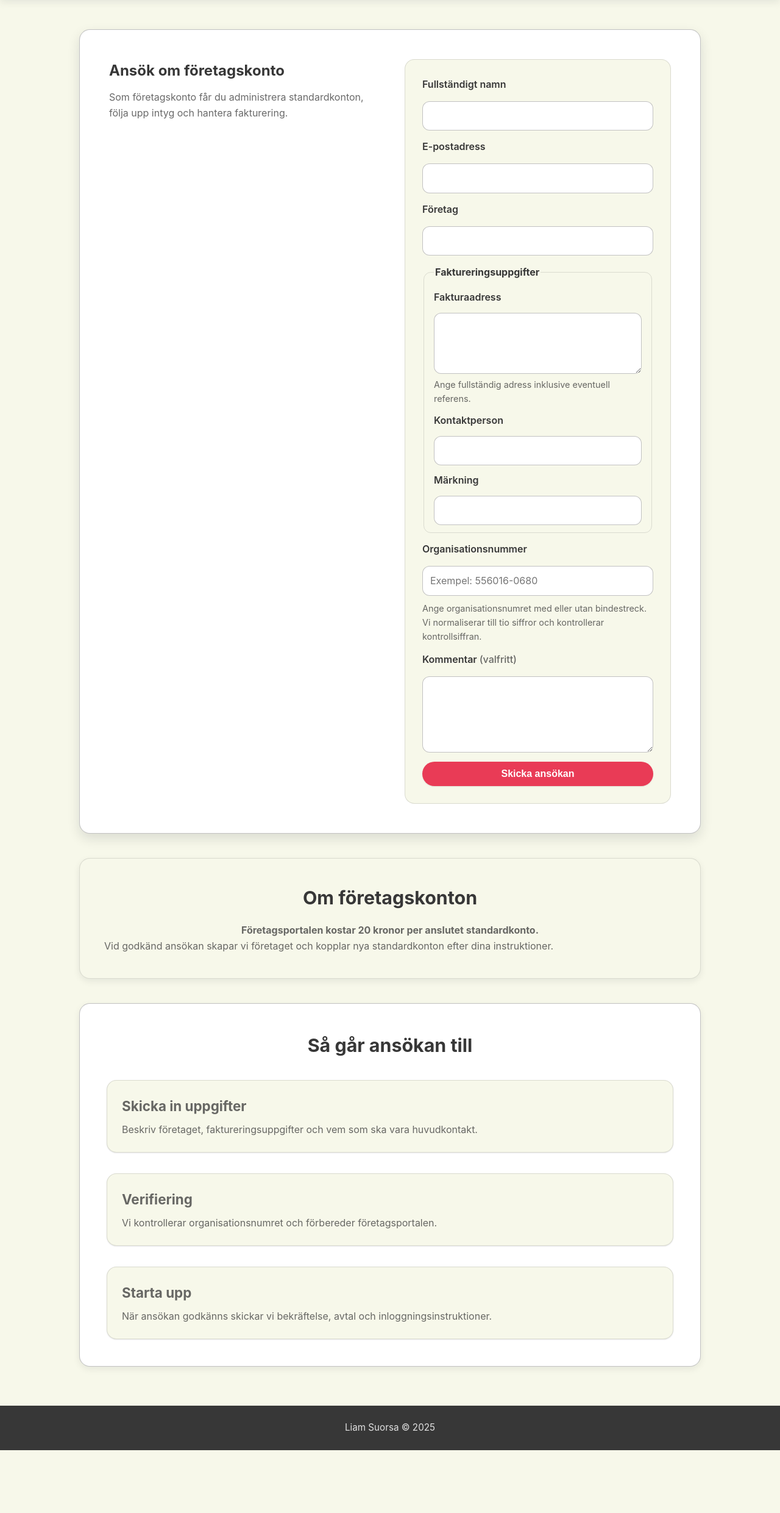
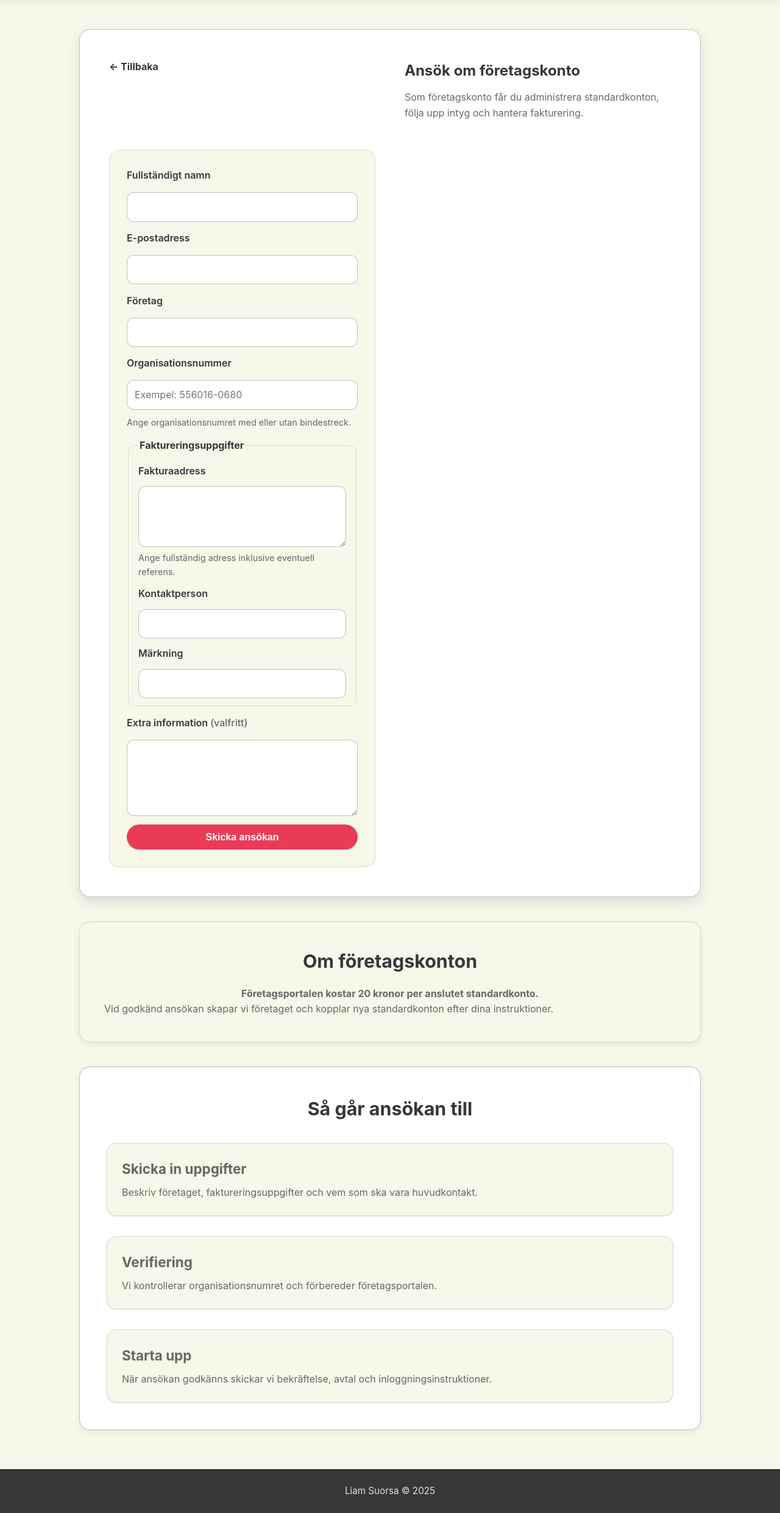
Before and after one commit to Mr-cool08/JK-utbildnings-intyg, a Flask app: page /ansok/foretagskonto in a window 1280 px wide. Shown: the part 76-2557 px from the top of the page at 61% size. Before the commit the page ends 2454 px from the top, so only its background shows below. Run offline with Flask 3, Linux system fonts and the light colour scheme; parts of the project's set-up code (start-up, migrations or seed data) failed here and were passed over; some libraries are stand-ins or nearby versions.

Commit message:
Enhance application forms with back links and improved input fields for better user navigation and data entry

```diff
--- a/static/css/base.css
+++ b/static/css/base.css
@@ -36,6 +36,7 @@
     --container-max: 1100px;
     --container-padding: clamp(1.25rem, 4vw, 2.5rem);
     --transition-base: 0.2s ease;
+    --transition-fast: 0.12s ease; /* Added to support faster UI transitions */
 }
 
 *,
@@ -329,6 +330,23 @@ h3 {
 .cta-panel p {
     color: #fff;
     margin: 0 0 1.25rem 0; /* keep a bottom gap for buttons */
+    padding-bottom: 1rem; /* extra space below the paragraph so buttons don't sit too tight */
+}
+
+/* Back link used on single-application pages to return to account choice */
+.back-link {
+    display: inline-flex;
+    align-items: center;
+    gap: 0.5rem;
+    text-decoration: none;
+    color: var(--color-text);
+    font-weight: 700;
+    margin-bottom: 0.5rem;
+}
+
+.back-link:hover,
+.back-link:focus-visible {
+    text-decoration: underline;
 }
 
 @media (max-width: 768px) {
@@ -956,7 +974,8 @@ small.hint {
 
 /* Slightly reduce the size for the landing hero main title to better fit the white hero */
 #home-hero-title {
-    font-size: clamp(1.9rem, 4.5vw, 2.6rem);
+    /* made slightly smaller per request */
+    font-size: clamp(1.6rem, 3.6vw, 2.2rem);
     margin-bottom: 0.6rem;
 }
 
@@ -1207,6 +1226,7 @@ small.hint {
 .cta-panel p {
     color: #fff;
     margin: 0 0 1.25rem 0; /* keep a bottom gap for buttons */
+    padding-bottom: 1rem; /* extra space below the paragraph so buttons don't sit too tight */
 }
 
 .cta-actions {
--- a/templates/apply.html
+++ b/templates/apply.html
@@ -10,7 +10,7 @@
             <h1 id="apply-title">Ansök om konto</h1>
             <p>Välj vilken typ av konto du behöver för att komma igång med Utbildningsintyg.</p>
             <div class="apply-choice-buttons">
-                <a class="btn" href="{{ url_for('apply_standardkonto') }}">Ansök om standardkonto</a>
+                <a class="btn btn-secondary" href="{{ url_for('apply_standardkonto') }}">Ansök om standardkonto</a>
                 <a class="btn btn-secondary" href="{{ url_for('apply_foretagskonto') }}">Ansök om företagskonto</a>
             </div>
         </div>
--- a/templates/apply_foretagskonto.html
+++ b/templates/apply_foretagskonto.html
@@ -6,6 +6,9 @@
 {% block content %}
 <section class="apply-hero" aria-labelledby="apply-title">
     <div class="apply-hero-content">
+
+        <a class="back-link" href="{{ url_for('apply_account') }}" aria-label="Tillbaka till konto-val">&#x2190; Tillbaka</a>
+
         <div class="apply-intro">
             <h1 id="apply-title">Ansök om företagskonto</h1>
             <p>Som företagskonto får du administrera standardkonton, följa upp intyg och hantera fakturering.</p>
@@ -31,6 +34,10 @@
             <label for="company_name">Företag</label>
             <input id="company_name" name="company_name" type="text" value="{{ form_data.company_name }}" required autocomplete="organization">
 
+            <label for="orgnr">Organisationsnummer</label>
+            <input id="orgnr" name="orgnr" type="text" inputmode="numeric" pattern="[0-9-\s]{6,12}" value="{{ form_data.orgnr }}" required placeholder="Exempel: 556016-0680">
+            <small class="hint">Ange organisationsnumret med eller utan bindestreck.</small>
+
             <fieldset class="field-group" id="invoiceSection">
                 <legend>Faktureringsuppgifter</legend>
                 <label for="invoice_address">Fakturaadress</label>
@@ -44,11 +51,7 @@
                 <input id="invoice_reference" name="invoice_reference" type="text" value="{{ form_data.invoice_reference }}" required>
             </fieldset>
 
-            <label for="orgnr">Organisationsnummer</label>
-            <input id="orgnr" name="orgnr" type="text" inputmode="numeric" pattern="[0-9-\s]{6,12}" value="{{ form_data.orgnr }}" required placeholder="Exempel: 556016-0680">
-            <small class="hint">Ange organisationsnumret med eller utan bindestreck. Vi normaliserar till tio siffror och kontrollerar kontrollsiffran.</small>
-
-            <label for="comment">Kommentar <span class="optional">(valfritt)</span></label>
+            <label for="comment">Extra information <span class="optional">(valfritt)</span></label>
             <textarea id="comment" name="comment" rows="4">{{ form_data.comment }}</textarea>
 
             <button type="submit" class="btn">Skicka ansökan</button>
--- a/templates/apply_standardkonto.html
+++ b/templates/apply_standardkonto.html
@@ -6,6 +6,9 @@
 {% block content %}
 <section class="apply-hero" aria-labelledby="apply-title">
     <div class="apply-hero-content">
+
+        <a class="back-link" href="{{ url_for('apply_account') }}" aria-label="Tillbaka till konto-val">&#x2190; Tillbaka</a>
+
         <div class="apply-intro">
             <h1 id="apply-title">Ansök om standardkonto</h1>
             <p>Fyll i uppgifterna så kopplar vi kontot till rätt företag via organisationsnumret.</p>
@@ -32,7 +35,7 @@
             <input id="orgnr" name="orgnr" type="text" inputmode="numeric" pattern="[0-9-\s]{6,12}" value="{{ form_data.orgnr }}" required placeholder="Exempel: 556016-0680">
             <small class="hint">Ange organisationsnumret med eller utan bindestreck. Vi normaliserar till tio siffror och kontrollerar kontrollsiffran.</small>
 
-            <label for="comment">Kommentar <span class="optional">(valfritt)</span></label>
+            <label for="comment">Extra information <span class="optional">(valfritt)</span></label>
             <textarea id="comment" name="comment" rows="4">{{ form_data.comment }}</textarea>
 
             <button type="submit" class="btn">Skicka ansökan</button>
```
Also changed, not shown: templates/index.html (+5 -5 lines).
